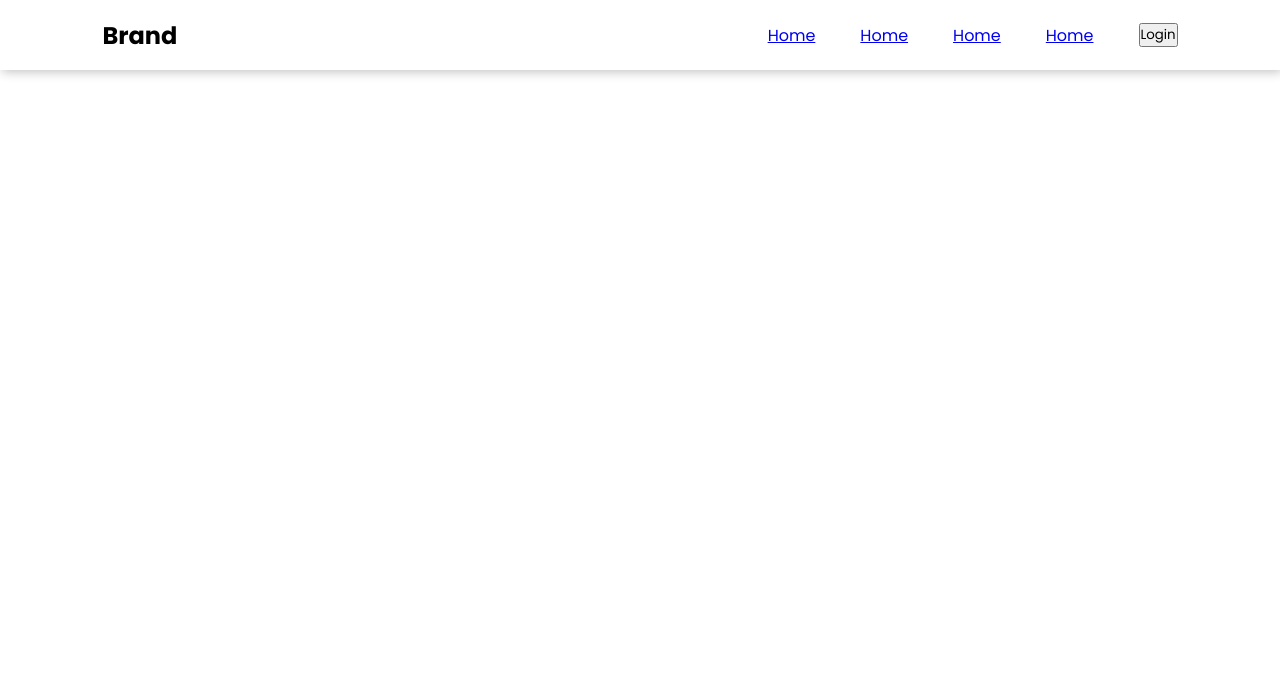
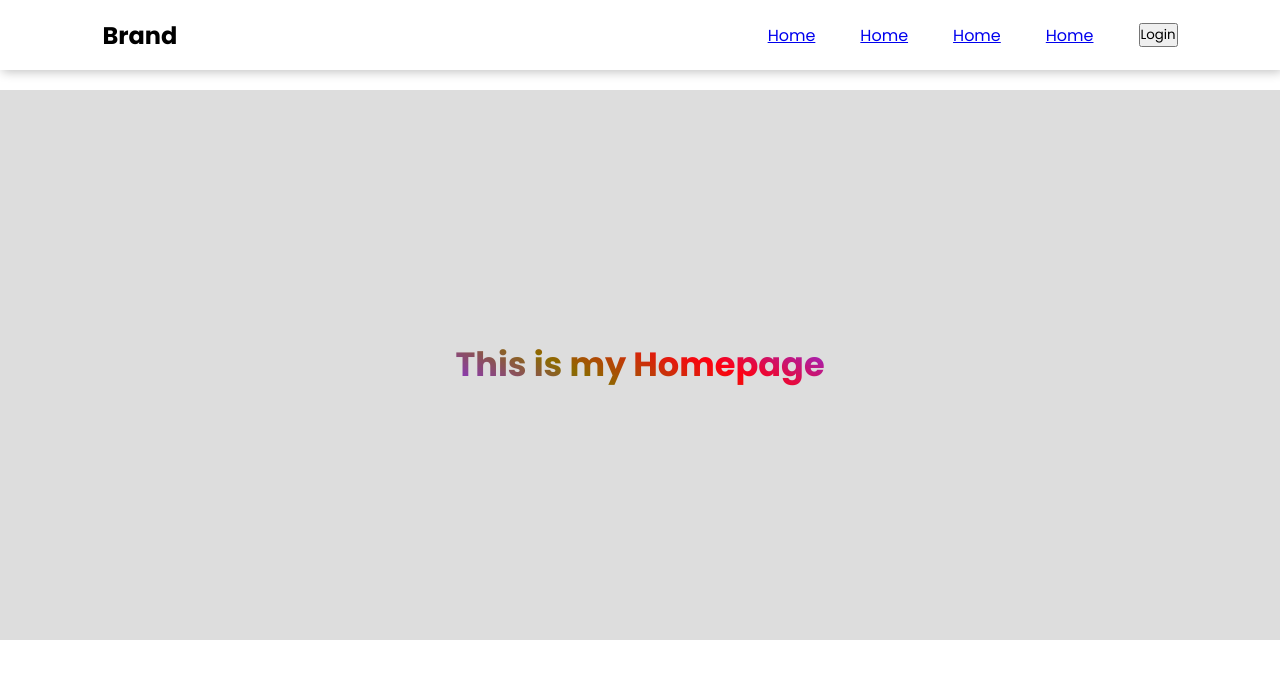
Before and after one commit to surajleadsoft/session2, a plain HTML site: page index.html in a window 1280 px wide. Drawn offline with Linux system fonts and the light colour scheme.

Commit message:
swapnil task

```diff
--- a/index.html
+++ b/index.html
@@ -17,5 +17,8 @@
         <button>Login</button>
     </div>
 </div>
+<div class="container1">
+    <h2>This is my Homepage</h2>
+</div>
 </body>
 </html>
--- a/style.css
+++ b/style.css
@@ -21,3 +21,18 @@
     justify-content: start;
     gap:45px;
 }
+.container1{
+    width: 100%;
+    height: 550px;
+    background: #ddd;
+    margin: 20px 0px;
+    display: flex;
+    align-items: center;
+    justify-content: center;
+}
+.container1 h2{
+    font-size: 2.1em;
+    background: linear-gradient(25deg,blueviolet,rgb(139, 107, 0),rgb(255, 0, 17),blueviolet);
+    color:transparent;
+    background-clip: text;
+}
```
